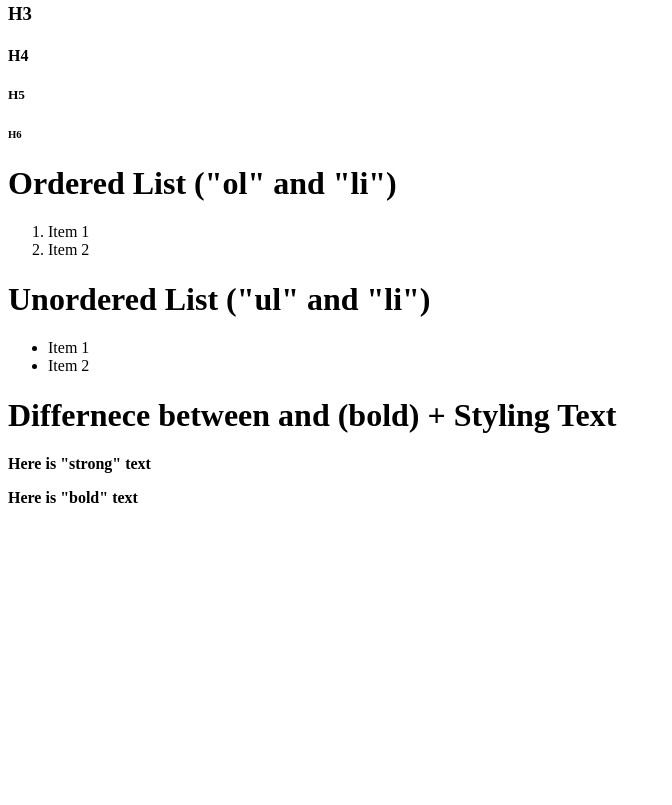
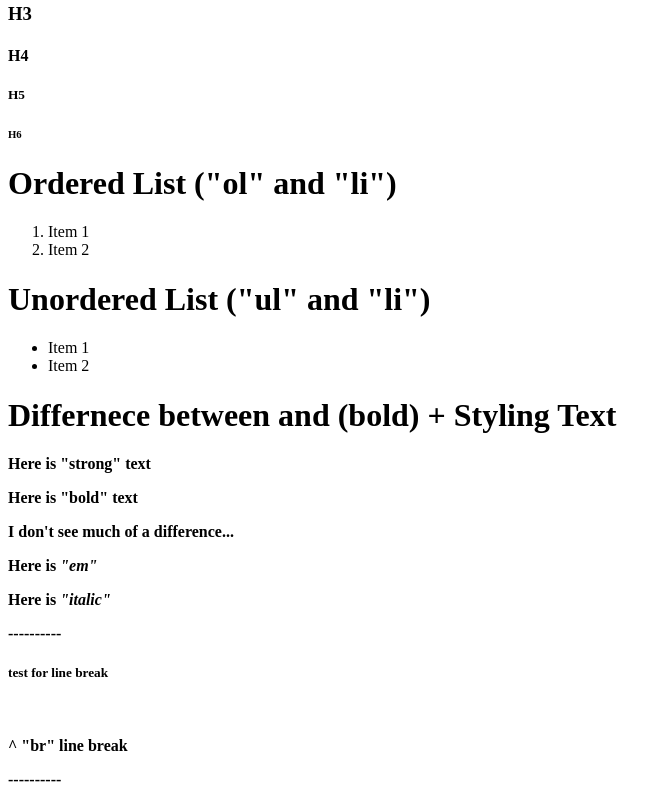
Before and after one commit to debbiengo1857/debbiengo1857.github.io-htmlreview, a plain HTML site: page index.html in a window 1280 px wide. Shown: the part 607-1412 px from the top of the page, without its empty margins (0-672 px from the left). Before the commit the page ends 1130 px from the top, so only its background shows below. Drawn offline with Linux system fonts and the light colour scheme.

Commit message:
Update index.html

```diff
--- a/index.html
+++ b/index.html
@@ -48,6 +48,17 @@
   <h1> Differnece between <strong> and <b> (bold) + Styling Text</h1>
     <p> Here is <strong>"strong"</strong> text </p>
     <p>Here is <b>"bold"</b> text</p>
+    <p> I don't see much of a difference...</p>
+    <p>Here is <em>"em"</em></p>
+    <p> Here is <i>"italic"</i></p>
+
+    <p> ---------- </p>
+    <h5> test for line break</h5>
+    <br>
+    <p> ^ "br" line break</p>
+    <p> ---------- </p>
+
+
     <!-- Also, I just realized after an angle bracket, type the next text right next to the angle bracket (don't press space); 11:53pm EDT -->
 
 
```
